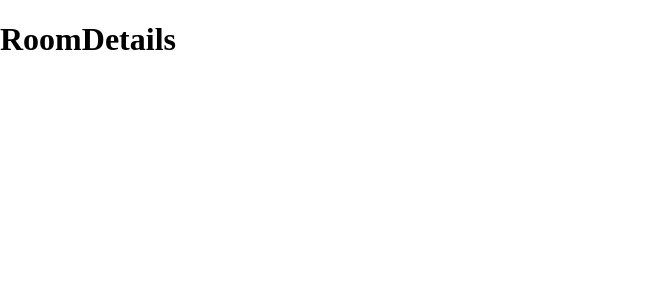
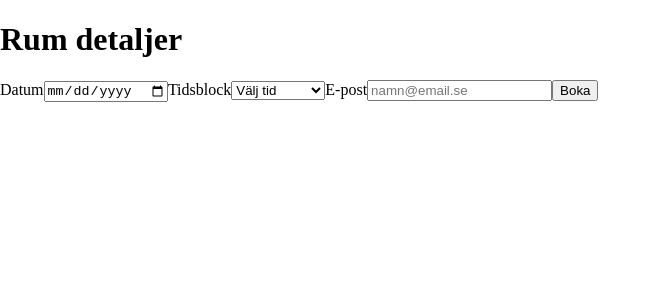
Before and after one commit to Maizer89/grupp6-typescript, a React (Vite) app: page /rooms/1 in a window 1280 px wide. Shown: the top 300 px of the page, without its empty margins (0-661 px from the left). Built offline with nearby package versions, Linux system fonts and the light colour scheme.

Commit message:
Added bookingform to roomdetails

```diff
--- a/src/pages/RoomDetails.tsx
+++ b/src/pages/RoomDetails.tsx
@@ -1,3 +1,20 @@
+import { useParams } from "react-router";
+import BookingForm from "../components/BookingForm";
+
 export default function RoomDetails() {
-  return <h1>RoomDetails</h1>;
+  const { id } = useParams();
+
+  if (!id) {
+    return <p>Rummet kunde inte hittas, var god försök igen!</p>;
+  }
+
+  const roomId = Number(id);
+
+  return (
+    <main>
+      <h1>Rum detaljer</h1>
+
+      <BookingForm roomId={roomId} />
+    </main>
+  );
 }
```
